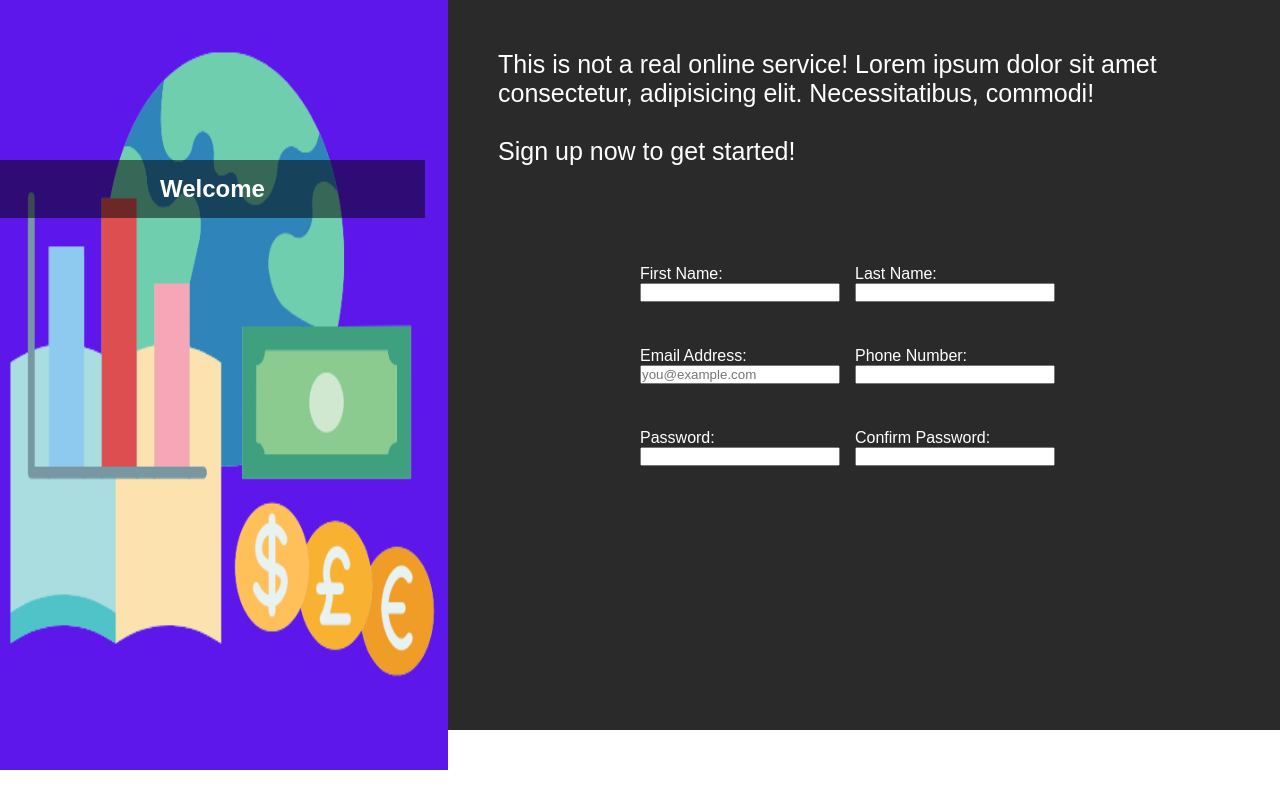
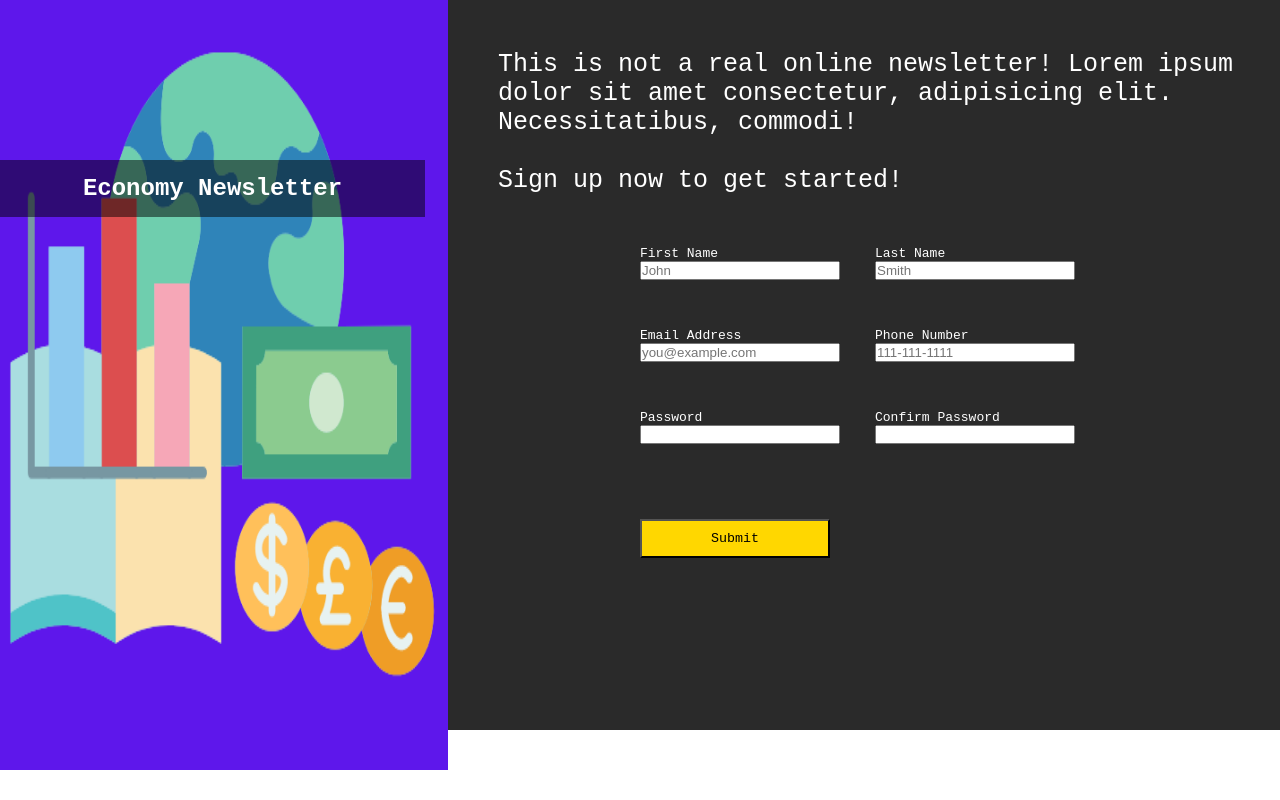
Before and after one commit to alex-goldschmidt/Sign-up-Form, a plain HTML site: page index.html in a window 1280 px wide. Drawn offline with Linux system fonts and the light colour scheme.

Commit message:
Styalize submit button and make minor alterations

```diff
--- a/index.html
+++ b/index.html
@@ -9,9 +9,8 @@
 </head>
 <body>
     <div class="container">
-        <div class="picture"></div>
         <div class="logo">
-            <h1>Welcome</h1>
+            <h1>Economy Newsletter</h1>
             <img src="Economy copy.png" alt="image">
         </div>
 
@@ -20,41 +19,42 @@
         </div>
 
      <div class="container2">
-        <p class="motto">This is not a real online service! Lorem ipsum dolor sit amet consectetur, adipisicing elit. Necessitatibus, commodi!
+        <p class="motto">This is not a real online newsletter! Lorem ipsum dolor sit amet consectetur, adipisicing elit. Necessitatibus, commodi!
            <br> <br> Sign up now to get started!</p>
 
            <form action="" method="post">
 
             <div class="first_name">
-            <label for="first_name">First Name:</label>
-            <input type="text" id="first_name" name="first_name" required="">
+            <label for="first_name">First Name</label>
+            <input type="text" id="first_name" name="first_name" placeholder="John" required="">
             </div>
 
             <div class="last_name">
-            <label for="last_name">Last Name:</label>
-            <input type="text" id="last_name" name="last_name" required="">
+            <label for="last_name">Last Name</label>
+            <input type="text" id="last_name" name="last_name" placeholder="Smith" required="">
             </div>
 
             <div class="user_email">
-            <label for="user_email">Email Address:</label>
+            <label for="user_email">Email Address</label>
             <input type="email" id="user_email" name="email" placeholder="you@example.com" required="">
             </div>
 
             <div class="phone_number">
-            <label for="phone_number">Phone Number:</label>
-            <input type="tel" id="phone_number" name="phone_number" required="">
+            <label for="phone_number">Phone Number</label>
+            <input type="tel" id="phone_number" name="phone_number" placeholder="111-111-1111" required="">
             </div>
 
             <div class="user_password">
-            <label for="user_password">Password:</label>
-            <input type="password" id="user_password" name="password" required="">
+            <label for="user_password">Password</label>
+            <input type="password" id="user_password" name="password" minlength="6" required="">
             </div>
 
             <div class="confirm_password">
-            <label for="confirm_password">Confirm Password:</label>
-            <input type="password" id="confirm-password" name="confirm-password"  required="">
+            <label for="confirm_password">Confirm Password</label>
+            <input type="password" id="confirm-password" name="confirm-password" minlength="6"  required="">
             </div>
 
+            <button type="submit">Submit</button>
          </form>
      </div>
 
--- a/style.css
+++ b/style.css
@@ -38,7 +38,7 @@ img {
 }
 
 h1 {
-  font-family: 'Poppins', sans-serif;
+  font-family: monospace;
   color: white;
   font-size: 3vmin;
 }
@@ -47,8 +47,6 @@ h1 {
   display: flex;
   justify-content: space-between;
   background: rgba(0, 0, 0, 0.835);
-  width: 200px;
-  height: 200px;
   position: fixed;
   top: 0;
   right: 0;
@@ -63,21 +61,24 @@ h1 {
   padding: 0;
   margin-left: 50px;
   position: absolute;
+  font-family: monospace;
 }
 
 form {
   display: grid;
-  grid-template-columns: 170px 170px;
+  grid-template-columns: 190px 190px;
   align-self: center;
   flex-flow: row wrap;
   gap: 45px;
   padding-top: 20px;
   padding-bottom: 20px;
   padding-left: 15vw;
+  margin-top: 100px;
 }
 
 label {
   color: white;
+  font-family: monospace;
 }
 
 .name {
@@ -92,3 +93,10 @@ input, label {
 input {
   width: 200px;
 }
+
+button {
+  margin: 30px 0;
+  padding: 10px 30px;
+  background: gold;
+  font-family: monospace;
+}
```
